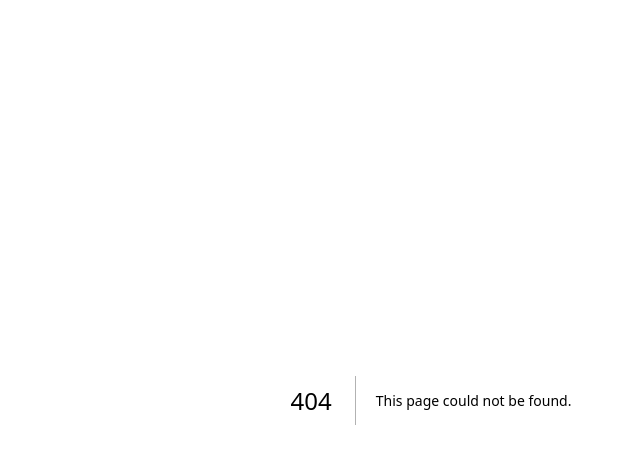
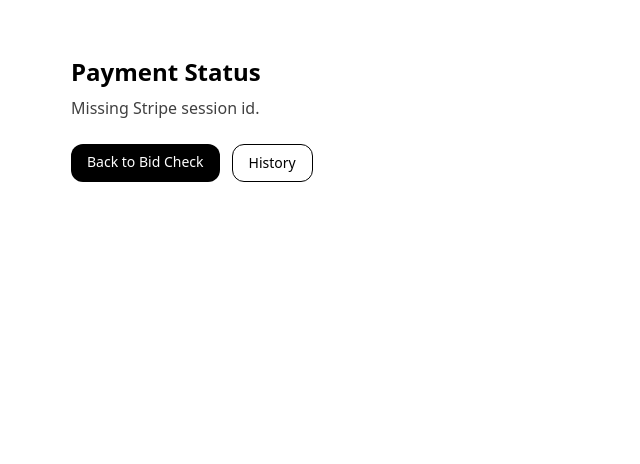
Before and after one commit to mccann417-buildguide/buildguide, a Next.js app: page /pay/success in a window 1280 px wide. Before the commit this address had no page. Shown: the top 464 px of the page, without its empty margins (209-849 px from the left). Built offline with nearby package versions, Linux system fonts and the light colour scheme.

Commit message:
Fix stripe verify route (remove apiVersion)

```diff
--- a/package.json
+++ b/package.json
@@ -16,6 +16,7 @@
     "pdfkit": "^0.17.2",
     "react": "19.2.3",
     "react-dom": "19.2.3",
+    "stripe": "^20.2.0",
     "zod": "^4.3.5"
   },
   "devDependencies": {
--- /dev/null
+++ b/src/app/api/stripe/checkout/route.ts
@@ -0,0 +1,55 @@
+// src/app/api/stripe/checkout/route.ts
+import { NextResponse } from "next/server";
+import Stripe from "stripe";
+
+export const runtime = "nodejs";
+
+function requireEnv(name: string) {
+  const v = process.env[name];
+  if (!v) throw new Error(`Missing env var: ${name}`);
+  return v;
+}
+
+export async function POST(req: Request) {
+  try {
+    const stripeSecretKey = requireEnv("STRIPE_SECRET_KEY");
+    const priceId = requireEnv("STRIPE_BID_ADDON_PRICE_ID");
+
+    // ✅ Fix: do NOT pass apiVersion (prevents version mismatch/type errors)
+    const stripe = new Stripe(stripeSecretKey);
+
+    const body = await req.json().catch(() => null);
+    const resultId = String(body?.resultId ?? "").trim();
+    const area = String(body?.area ?? "").trim(); // optional (helpful for metadata)
+
+    if (!resultId) {
+      return NextResponse.json({ error: "Missing resultId" }, { status: 400 });
+    }
+
+    // Prefer NEXT_PUBLIC_APP_URL for deployed environments
+    const origin =
+      req.headers.get("origin") ||
+      process.env.NEXT_PUBLIC_APP_URL ||
+      "http://localhost:3000";
+
+    // One-time checkout session
+    const session = await stripe.checkout.sessions.create({
+      mode: "payment",
+      line_items: [{ price: priceId, quantity: 1 }],
+      success_url: `${origin}/bid?paid=1&session_id={CHECKOUT_SESSION_ID}&resultId=${encodeURIComponent(resultId)}`,
+      cancel_url: `${origin}/bid?canceled=1&resultId=${encodeURIComponent(resultId)}`,
+      metadata: {
+        resultId,
+        ...(area ? { area } : {}),
+      },
+    });
+
+    return NextResponse.json({ url: session.url });
+  } catch (err: any) {
+    console.error("stripe checkout error:", err);
+    return NextResponse.json(
+      { error: err?.message ?? "Stripe checkout failed." },
+      { status: 500 }
+    );
+  }
+}
--- /dev/null
+++ b/src/app/api/stripe/verify/route.ts
@@ -0,0 +1,38 @@
+// src/app/api/stripe/verify/route.ts
+import Stripe from "stripe";
+import { NextResponse } from "next/server";
+
+export const runtime = "nodejs";
+
+function requireEnv(name: string) {
+  const v = process.env[name];
+  if (!v) throw new Error(`Missing env var: ${name}`);
+  return v;
+}
+
+export async function POST(req: Request) {
+  try {
+    const stripeSecretKey = requireEnv("STRIPE_SECRET_KEY");
+const stripe = new Stripe(stripeSecretKey);
+
+    const body = await req.json().catch(() => null);
+    const sessionId = String(body?.sessionId ?? "").trim();
+    if (!sessionId) {
+      return NextResponse.json({ error: "Missing sessionId" }, { status: 400 });
+    }
+
+    const session = await stripe.checkout.sessions.retrieve(sessionId);
+
+    const paid = session.payment_status === "paid";
+    const resultId = String(session.metadata?.resultId ?? "");
+
+    return NextResponse.json({
+      paid,
+      resultId,
+      payment_status: session.payment_status,
+    });
+  } catch (err: any) {
+    console.error(err);
+    return NextResponse.json({ error: err?.message ?? "Verify failed" }, { status: 500 });
+  }
+}
--- a/src/app/bid/page.tsx
+++ b/src/app/bid/page.tsx
@@ -30,15 +30,15 @@ type BidDetailAI = {
 };
 
 type CompareInputs = {
-  area: string; // e.g. "Troy, NY 12180"
-  projectType: string; // kitchen, bath, roof, deck, etc.
-  approxSqft: string; // "1200"
+  area: string;
+  projectType: string;
+  approxSqft: string;
   finishLevel: "budget" | "mid" | "high" | "unknown";
   permits: "yes" | "no" | "unknown";
   includesDemo: "yes" | "no" | "unknown";
-  timeline: string; // "ASAP", "2 weeks", etc.
-  accessNotes: string; // tight driveway, stairs, occupied, etc.
-  extraNotes: string; // anything else
+  timeline: string;
+  accessNotes: string;
+  extraNotes: string;
 };
 
 const HISTORY_KEY = "buildguide_history";
@@ -46,12 +46,10 @@ const HISTORY_KEY = "buildguide_history";
 function addonKey(resultId: string) {
   return `buildguide_bid_addon_unlocked_${resultId}`;
 }
-
 function isAddonUnlocked(resultId: string): boolean {
   if (typeof window === "undefined") return false;
   return window.localStorage.getItem(addonKey(resultId)) === "1";
 }
-
 function setAddonUnlocked(resultId: string) {
   if (typeof window === "undefined") return;
   window.localStorage.setItem(addonKey(resultId), "1");
@@ -74,7 +72,6 @@ function trySaveDetailToHistory(baseId: string, detail: BidDetailAI) {
     const idx = parsed.findIndex((x) => String(x?.id) === String(baseId));
     if (idx === -1) return;
 
-    // Attach detail and a timestamp (doesn't break older items)
     parsed[idx] = {
       ...parsed[idx],
       detail,
@@ -125,10 +122,12 @@ function MarketComparisonCard({
             onClick={onUnlock}
             className="shrink-0 rounded-xl bg-black text-white px-4 py-2.5 text-sm font-medium hover:bg-black/90"
           >
-            Unlock $2.99 (demo)
+            Unlock $2.99
           </button>
         ) : mc ? (
-          <div className="shrink-0 rounded-xl border px-4 py-2.5 text-sm font-medium">✅ Included</div>
+          <div className="shrink-0 rounded-xl border px-4 py-2.5 text-sm font-medium">
+            ✅ Included
+          </div>
         ) : (
           <button
             onClick={onGenerate}
@@ -196,24 +195,26 @@ function MarketComparisonCard({
 
 export default function BidPage() {
   const [text, setText] = React.useState("");
-  const [notes, setNotes] = React.useState(""); // optional context
+  const [notes, setNotes] = React.useState("");
   const [loading, setLoading] = React.useState(false);
   const [result, setResult] = React.useState<BidAnalysisResult | null>(null);
   const [error, setError] = React.useState<string | null>(null);
 
-  // $2.99 add-on state (per report) — still used for free users
   const [addonUnlocked, setAddonUnlockedState] = React.useState(false);
 
-  // AI detailed report state
+  // Stripe checkout
+  const [checkoutLoading, setCheckoutLoading] = React.useState(false);
+  const [checkoutError, setCheckoutError] = React.useState<string | null>(null);
+
+  // AI detailed report
   const [detail, setDetail] = React.useState<BidDetailAI | null>(null);
   const [detailLoading, setDetailLoading] = React.useState(false);
   const [detailError, setDetailError] = React.useState<string | null>(null);
 
-  // PDF export state
+  // PDF export
   const [pdfLoading, setPdfLoading] = React.useState(false);
   const [pdfError, setPdfError] = React.useState<string | null>(null);
 
-  // Comparison inputs
   const [compare, setCompare] = React.useState<CompareInputs>({
     area: "Troy, NY 12180",
     projectType: "",
@@ -226,13 +227,41 @@ export default function BidPage() {
     extraNotes: "",
   });
 
+  async function startStripeCheckout() {
+    if (!result) return;
+
+    setCheckoutLoading(true);
+    setCheckoutError(null);
+
+    try {
+      const res = await fetch("/api/stripe/checkout", {
+        method: "POST",
+        headers: { "Content-Type": "application/json" },
+        body: JSON.stringify({ resultId: result.id }),
+      });
+
+      const data = await res.json();
+      if (!res.ok) throw new Error(data?.error ?? "Checkout failed.");
+
+      if (data?.url) {
+        window.location.href = data.url;
+        return;
+      }
+      throw new Error("No checkout URL returned.");
+    } catch (e: any) {
+      setCheckoutError(e?.message ?? "Checkout failed.");
+    } finally {
+      setCheckoutLoading(false);
+    }
+  }
+
   async function runBidAnalysis() {
     setLoading(true);
     setError(null);
     setResult(null);
     setAddonUnlockedState(false);
+    setCheckoutError(null);
 
-    // reset detail + pdf when re-running
     setDetail(null);
     setDetailError(null);
     setDetailLoading(false);
@@ -243,10 +272,7 @@ export default function BidPage() {
       const res = await fetch("/api/bid", {
         method: "POST",
         headers: { "Content-Type": "application/json" },
-        body: JSON.stringify({
-          text,
-          notes: notes.trim() || undefined,
-        }),
+        body: JSON.stringify({ text, notes: notes.trim() || undefined }),
       });
 
       if (!res.ok) throw new Error("Bid analysis failed.");
@@ -254,11 +280,9 @@ export default function BidPage() {
       const data = (await res.json()) as BidAnalysisResult;
       setResult(data);
 
-      // Count usage only after a successful analysis
       incrementUsage("bid");
       saveToHistory(data);
 
-      // Restore add-on unlock state for this report
       const unlocked = isAddonUnlocked(data.id);
       setAddonUnlockedState(unlocked);
     } catch (e: any) {
@@ -288,7 +312,6 @@ export default function BidPage() {
           timeline: compare.timeline || undefined,
           accessNotes: compare.accessNotes || undefined,
           extraNotes: compare.extraNotes || undefined,
-          // also include the user's original notes box (often very useful)
           jobNotes: notes.trim() || undefined,
         },
       };
@@ -303,8 +326,6 @@ export default function BidPage() {
       if (!res.ok) throw new Error(data?.error ?? "Detailed report failed.");
 
       setDetail(data as BidDetailAI);
-
-      // store the detail into history so History Detail page can show it
       trySaveDetailToHistory(result.id, data as BidDetailAI);
     } catch (e: any) {
       setDetailError(e?.message ?? "Something went wrong generating detail.");
@@ -323,10 +344,7 @@ export default function BidPage() {
       const res = await fetch("/api/bid-pdf", {
         method: "POST",
         headers: { "Content-Type": "application/json" },
-        body: JSON.stringify({
-          base: result,
-          detail: detail ?? null, // include marketComparison if present
-        }),
+        body: JSON.stringify({ base: result, detail: detail ?? null }),
       });
 
       if (!res.ok) {
@@ -359,7 +377,6 @@ export default function BidPage() {
   return (
     <FeatureGate kind="bid">
       {({ allowed, openPaywall, remaining, planId }) => {
-        // Subscribers should not need the $2.99 unlock
         const isSubscriber = planId !== "free";
         const paidAccess = isSubscriber || addonUnlocked;
 
@@ -378,16 +395,10 @@ export default function BidPage() {
               </div>
 
               <div className="flex gap-2">
-                <Link
-                  href="/history"
-                  className="rounded-xl border px-4 py-2 text-sm font-medium hover:bg-neutral-50"
-                >
+                <Link href="/history" className="rounded-xl border px-4 py-2 text-sm font-medium hover:bg-neutral-50">
                   History
                 </Link>
-                <Link
-                  href="/"
-                  className="rounded-xl border px-4 py-2 text-sm font-medium hover:bg-neutral-50"
-                >
+                <Link href="/" className="rounded-xl border px-4 py-2 text-sm font-medium hover:bg-neutral-50">
                   Back home
                 </Link>
               </div>
@@ -409,7 +420,6 @@ export default function BidPage() {
                 className="w-full min-h-[180px] rounded-2xl border p-3 text-sm"
               />
 
-              {/* Optional context */}
               <div className="rounded-2xl border p-4">
                 <div className="text-sm font-semibold">Optional: Job context</div>
                 <p className="mt-1 text-xs text-neutral-600">
@@ -454,27 +464,21 @@ export default function BidPage() {
                 <ResultSection title="⚠️ What’s Missing" icon="⚠️" items={result.missing} />
                 <ResultSection title="🚩 Red Flags" icon="🚩" items={result.redFlags} />
 
-                {/* Local comparison (paid) */}
                 <MarketComparisonCard
                   paidAccess={paidAccess}
                   isSubscriber={isSubscriber}
                   detail={detail}
                   generating={detailLoading}
                   onGenerate={generateDetailAI}
-                  onUnlock={() => {
-                    if (!result) return;
-                    setAddonUnlocked(result.id);
-                    setAddonUnlockedState(true);
-                  }}
+                  onUnlock={startStripeCheckout}
                 />
 
-                {/* Paid layer */}
                 <div className="rounded-2xl border p-5">
                   <div className="flex items-start justify-between gap-4">
                     <div>
                       <div className="text-sm font-semibold">Detailed Report</div>
                       <p className="mt-1 text-sm text-neutral-700">
-                        Unlock deeper detail, PDF export, and a Troy, NY market comparison.
+                        Unlock deeper detail, PDF export, and a local market comparison.
                         {!isSubscriber ? <span className="font-semibold"> One-time $2.99</span> : null}
                         {isSubscriber ? <span className="font-semibold"> Included with your plan</span> : null}
                         .
@@ -483,18 +487,18 @@ export default function BidPage() {
 
                     {!paidAccess ? (
                       <button
-                        onClick={() => {
-                          setAddonUnlocked(result.id);
-                          setAddonUnlockedState(true);
-                        }}
-                        className="shrink-0 rounded-xl bg-black text-white px-4 py-2.5 text-sm font-medium hover:bg-black/90"
+                        onClick={startStripeCheckout}
+                        disabled={checkoutLoading}
+                        className="shrink-0 rounded-xl bg-black text-white px-4 py-2.5 text-sm font-medium disabled:opacity-50 hover:bg-black/90"
                       >
-                        Unlock $2.99 (demo)
+                        {checkoutLoading ? "Opening…" : "Unlock $2.99"}
                       </button>
                     ) : (
                       <div className="shrink-0 rounded-xl border px-4 py-2.5 text-sm font-medium">✅ Unlocked</div>
                     )}
                   </div>
+
+                  {checkoutError ? <div className="mt-3 text-sm text-red-600">{checkoutError}</div> : null}
 
                   {!paidAccess ? (
                     <div className="mt-4 rounded-2xl border bg-neutral-50 p-4">
@@ -505,7 +509,7 @@ export default function BidPage() {
                           "Payment schedule red flags",
                           "Negotiation tips",
                           "Printable PDF report",
-                          "Troy, NY market comparison snapshot",
+                          "Local market comparison snapshot",
                         ].map((f) => (
                           <li key={f} className="flex gap-2">
                             <span className="mt-[2px]">🔒</span>
@@ -516,9 +520,8 @@ export default function BidPage() {
                     </div>
                   ) : (
                     <div className="mt-4 space-y-3">
-                      {/* Comparison inputs */}
                       <div className="rounded-2xl border p-4">
-                        <div className="font-semibold">📍 Market Comparison Inputs (Troy, NY)</div>
+                        <div className="font-semibold">📍 Market Comparison Inputs</div>
                         <p className="mt-1 text-sm text-neutral-700">
                           The more input you give, the better the market comparison gets.
                         </p>
@@ -657,7 +660,6 @@ export default function BidPage() {
                         {detailError ? <div className="mt-3 text-sm text-red-600">{detailError}</div> : null}
                       </div>
 
-                      {/* PDF Export */}
                       <div className="rounded-2xl border p-4">
                         <div className="flex items-center justify-between gap-3">
                           <div>
@@ -679,7 +681,6 @@ export default function BidPage() {
                         {pdfError ? <div className="mt-3 text-sm text-red-600">{pdfError}</div> : null}
                       </div>
 
-                      {/* AI Detail sections */}
                       {detail ? (
                         <div className="rounded-2xl border p-4">
                           <div className="font-semibold">📌 Deeper Detail (AI)</div>
--- /dev/null
+++ b/src/app/pay/cancel/page.tsx
@@ -0,0 +1,22 @@
+// src/app/pay/cancel/page.tsx
+import Link from "next/link";
+
+export default function PayCancelPage() {
+  return (
+    <main className="mx-auto max-w-3xl px-6 py-14 space-y-6">
+      <div>
+        <h1 className="text-2xl font-semibold">Payment canceled</h1>
+        <p className="mt-2 text-neutral-700">No worries — you can try again anytime.</p>
+      </div>
+
+      <div className="flex gap-3">
+        <Link href="/bid" className="rounded-xl bg-black text-white px-4 py-2 text-sm font-medium hover:bg-black/90">
+          Back to Bid Check
+        </Link>
+        <Link href="/" className="rounded-xl border px-4 py-2 text-sm font-medium hover:bg-neutral-50">
+          Home
+        </Link>
+      </div>
+    </main>
+  );
+}
--- /dev/null
+++ b/src/app/pay/success/SuccessClient.tsx
@@ -0,0 +1,79 @@
+// src/app/pay/success/SuccessClient.tsx
+"use client";
+
+import React from "react";
+import Link from "next/link";
+import { useSearchParams } from "next/navigation";
+
+function addonKey(resultId: string) {
+  return `buildguide_bid_addon_unlocked_${resultId}`;
+}
+
+export default function SuccessClient() {
+  const sp = useSearchParams();
+  const sessionId = sp.get("session_id") ?? "";
+
+  const [status, setStatus] = React.useState<"checking" | "paid" | "not_paid" | "error">("checking");
+  const [message, setMessage] = React.useState<string>("");
+
+  React.useEffect(() => {
+    async function run() {
+      try {
+        if (!sessionId) {
+          setStatus("error");
+          setMessage("Missing session_id.");
+          return;
+        }
+
+        const res = await fetch(`/api/stripe/verify?session_id=${encodeURIComponent(sessionId)}`);
+        const data = await res.json();
+
+        if (!res.ok) {
+          setStatus("error");
+          setMessage(data?.error ?? "Verification failed.");
+          return;
+        }
+
+        if (data?.paid && data?.resultId) {
+          // ✅ Mark this report as unlocked (MVP)
+          localStorage.setItem(addonKey(String(data.resultId)), "1");
+          setStatus("paid");
+          setMessage("Payment confirmed. Your detailed report is unlocked for that bid.");
+          return;
+        }
+
+        setStatus("not_paid");
+        setMessage("Payment not confirmed yet. If you just paid, refresh in a few seconds.");
+      } catch (e: any) {
+        setStatus("error");
+        setMessage(e?.message ?? "Something went wrong.");
+      }
+    }
+
+    run();
+  }, [sessionId]);
+
+  return (
+    <main className="mx-auto max-w-3xl px-6 py-14 space-y-6">
+      <h1 className="text-2xl font-semibold">✅ Payment Status</h1>
+
+      <div className="rounded-2xl border p-5 text-sm text-neutral-800">
+        {status === "checking" ? "Checking payment..." : message}
+      </div>
+
+      <div className="flex gap-3">
+        <Link href="/history" className="rounded-xl border px-4 py-2 text-sm font-medium hover:bg-neutral-50">
+          Open History
+        </Link>
+        <Link href="/bid" className="rounded-xl bg-black text-white px-4 py-2 text-sm font-medium hover:bg-black/90">
+          Back to Bid Check
+        </Link>
+      </div>
+
+      <div className="text-xs text-neutral-600">
+        Tip: Your bid result is saved in <span className="font-semibold">History</span>. Open it and the “Local Bid
+        Comparison / Detailed Report” should show as unlocked for that report.
+      </div>
+    </main>
+  );
+}
--- /dev/null
+++ b/src/app/pay/success/page.tsx
@@ -0,0 +1,82 @@
+// src/app/pay/success/page.tsx
+"use client";
+
+import React from "react";
+import Link from "next/link";
+
+function addonKey(resultId: string) {
+  return `buildguide_bid_addon_unlocked_${resultId}`;
+}
+
+export default function PaySuccessPage() {
+  const [msg, setMsg] = React.useState("Verifying payment…");
+  const [status, setStatus] = React.useState<"checking" | "paid" | "not_paid" | "error">("checking");
+
+  React.useEffect(() => {
+    async function run() {
+      try {
+        const sp = new URLSearchParams(window.location.search);
+        const sessionId = sp.get("session_id") ?? "";
+        const resultIdFromUrl = sp.get("resultId") ?? "";
+
+        if (!sessionId) {
+          setStatus("error");
+          setMsg("Missing Stripe session id.");
+          return;
+        }
+
+        const res = await fetch("/api/stripe/verify", {
+          method: "POST",
+          headers: { "Content-Type": "application/json" },
+          body: JSON.stringify({ sessionId }),
+        });
+
+        const data = await res.json();
+        if (!res.ok) throw new Error(data?.error ?? "Verify failed.");
+
+        if (data?.paid) {
+          const resultId = String(data?.resultId || resultIdFromUrl || "");
+          if (resultId) localStorage.setItem(addonKey(resultId), "1");
+
+          setStatus("paid");
+          setMsg("Payment verified. ✅ Unlock applied.");
+
+          setTimeout(() => {
+            window.location.href = "/bid";
+          }, 900);
+          return;
+        }
+
+        setStatus("not_paid");
+        setMsg("Payment not completed yet.");
+      } catch (e: any) {
+        setStatus("error");
+        setMsg(e?.message ?? "Something went wrong verifying payment.");
+      }
+    }
+
+    run();
+  }, []);
+
+  return (
+    <main className="mx-auto max-w-3xl px-6 py-14 space-y-6">
+      <div>
+        <h1 className="text-2xl font-semibold">Payment Status</h1>
+        <p className="mt-2 text-neutral-700">{msg}</p>
+      </div>
+
+      <div className="flex gap-3">
+        <Link href="/bid" className="rounded-xl bg-black text-white px-4 py-2 text-sm font-medium hover:bg-black/90">
+          Back to Bid Check
+        </Link>
+        <Link href="/history" className="rounded-xl border px-4 py-2 text-sm font-medium hover:bg-neutral-50">
+          History
+        </Link>
+      </div>
+
+      {status === "checking" ? (
+        <div className="rounded-2xl border p-4 text-sm text-neutral-700">Checking with Stripe…</div>
+      ) : null}
+    </main>
+  );
+}
```
Also changed, not shown: src/app/pay/page.ts (added), 1 other file (tests, documents, lock files or other folders).
